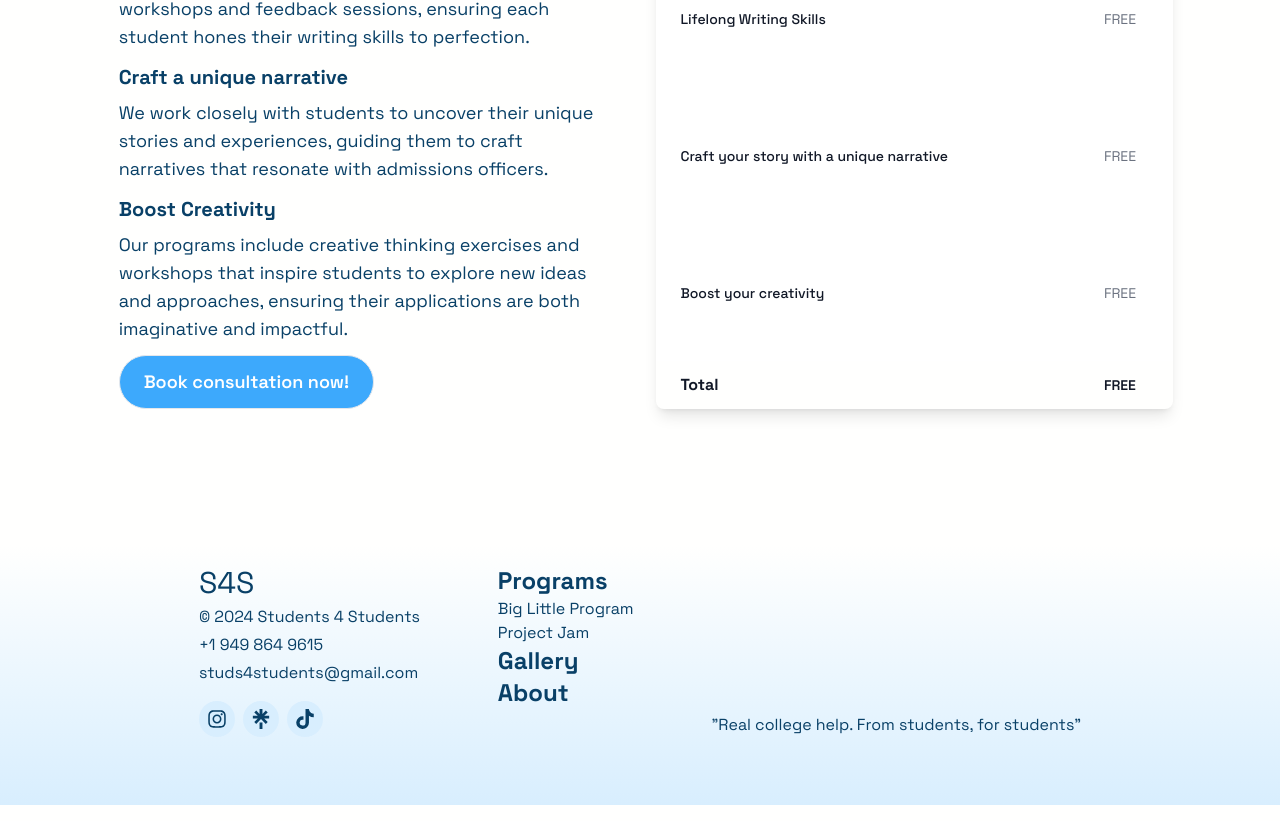
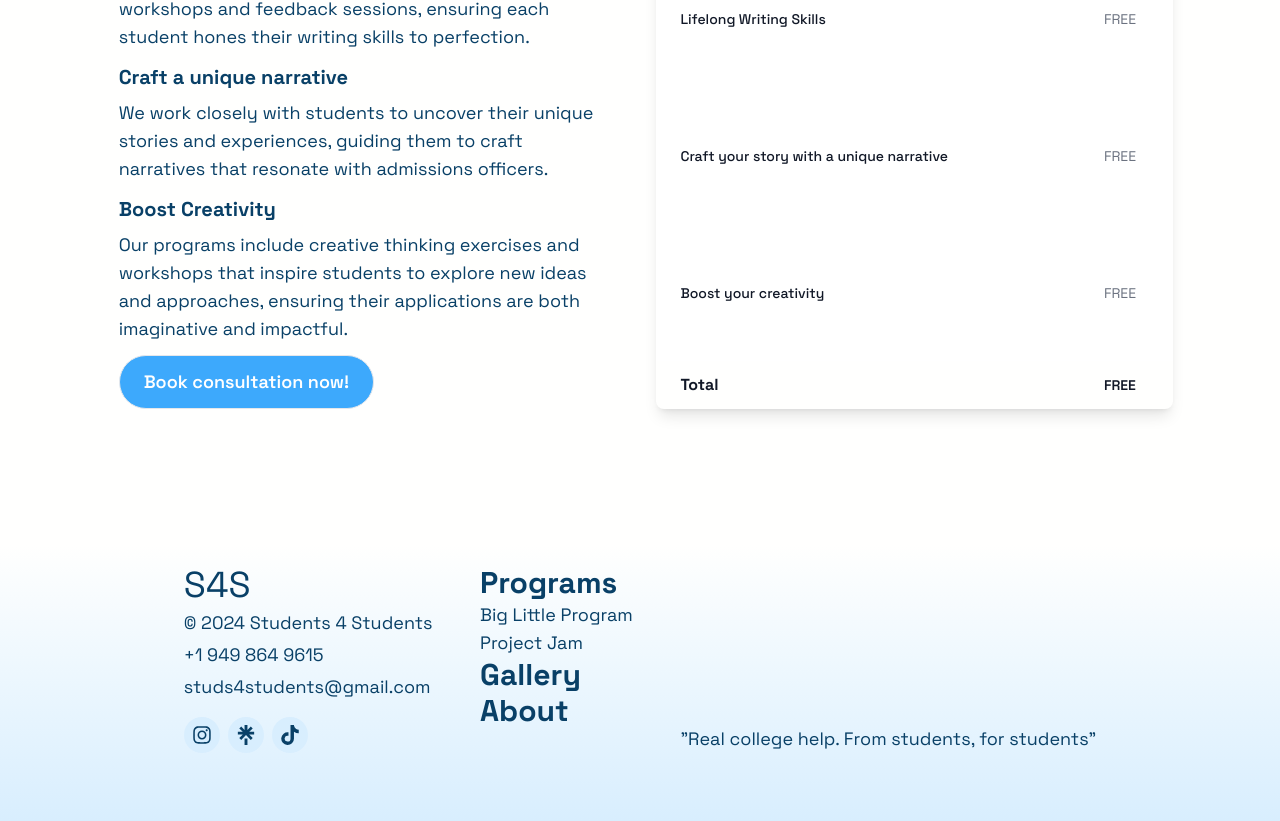
Before and after one commit to denniwang/s4s-website, a Next.js app: page /en/programs in a window 1280 px wide. Shown: the part 3745-4566 px from the top of the page. Built offline with nearby package versions, Linux system fonts and the light colour scheme.

Commit message:
footer styling

```diff
--- a/src/app/[locale]/components/Footer.tsx
+++ b/src/app/[locale]/components/Footer.tsx
@@ -9,10 +9,10 @@ export const Footer = () => {
     <div className='footer mt-10 flex flex-row justify-center bg-gradient-to-t from-background-secondary to-background pb-12'>
       <div className='my-5 flex w-3/4 flex-col justify-around lg:flex-row'>
         <div className='flex flex-col gap-1'>
-          <h2 className='text-3xl'>S4S</h2>
-          <p className='text-md'>© 2024 Students 4 Students</p>
-          <p className='text-md'>+1 949 864 9615</p>
-          <p className='text-md'>studs4students@gmail.com</p>
+          <h2 className='text-4xl'>S4S</h2>
+          <p className='text-lg'>© 2024 Students 4 Students</p>
+          <p className='text-lg'>+1 949 864 9615</p>
+          <p className='text-lg'>studs4students@gmail.com</p>
           <div className='h-2'></div>
           <div className='flex flex-row gap-2'>
             <a
@@ -40,36 +40,36 @@ export const Footer = () => {
         </div>
         <div className='flex flex-col'>
           <Link href={t('programs_link')}>
-            <h2 className='text-2xl font-bold transition-colors duration-200 hover:text-button'>
+            <h2 className='text-3xl font-bold transition-colors duration-200 hover:text-button'>
               Programs
             </h2>
           </Link>
 
           <Link href={`${t('programs_link')}#BL`}>
-            <p className='text-md transition-colors duration-200 hover:text-button'>
+            <p className='text-lg transition-colors duration-200 hover:text-button'>
               Big Little Program
             </p>
           </Link>
 
           <Link href={`${t('programs_link')}#PJ`}>
-            <p className='text-md transition-colors duration-200 hover:text-button'>
+            <p className='text-lg transition-colors duration-200 hover:text-button'>
               Project Jam
             </p>
           </Link>
           <Link href={t('gallery_link')}>
-            <h2 className='text-2xl font-bold transition-colors duration-200 hover:text-button'>
+            <h2 className='text-3xl font-bold transition-colors duration-200 hover:text-button'>
               Gallery
             </h2>
           </Link>
           <Link href={t('about_link')}>
-            <h2 className='text-2xl font-bold transition-colors duration-200 hover:text-button'>
+            <h2 className='text-3xl font-bold transition-colors duration-200 hover:text-button'>
               About
             </h2>
           </Link>
         </div>
         <div className='flex flex-col'>
           <div className='flex-grow'></div>
-          <p>&quot;Real college help. From students, for students&quot;</p>
+          <p className='text-lg'>&quot;Real college help. From students, for students&quot;</p>
         </div>
       </div>
     </div>
```
